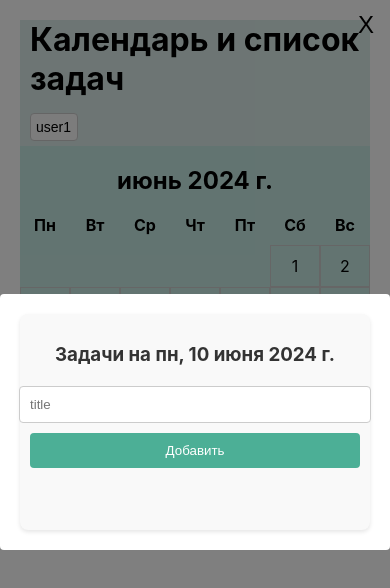
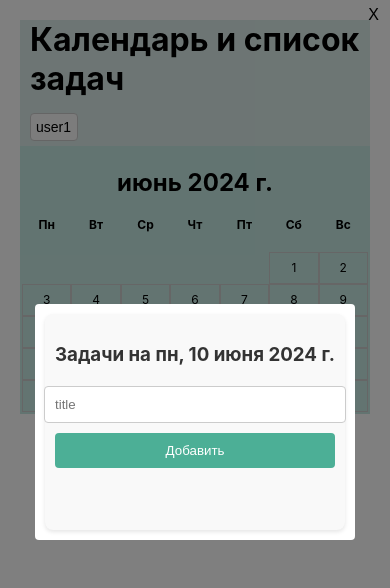
Before and after one commit to Elena-1405/to-do-calendar-new, a React (Create React App) app: page / in a window 390 px wide. Both pictures are taken after a click on the element "10". Shown: the top 588 px of the page. Built offline with nearby package versions, Linux system fonts and the light colour scheme.

Commit message:
media queries

```diff
--- a/src/components/calendar/calendar.module.css
+++ b/src/components/calendar/calendar.module.css
@@ -1,5 +1,3 @@
-
-
 .calendar {
   display: flex;
   flex-direction: column;
@@ -50,3 +48,22 @@
 .dayEmpty {
   background-color: transparent;
 }
+
+@media (max-width: 480px) {
+  .weekDay, .day, .dayEmpty {
+    font-size: 12px;
+    height: 30px;
+  }
+
+  .weekDays {
+    margin-bottom: 5px;
+  }
+
+  .calendar {
+    padding: 2px;
+  }
+
+  .days {
+    grid-template-columns: repeat(7, 1fr);
+  }
+}
--- a/src/components/modal/modal.module.css
+++ b/src/components/modal/modal.module.css
@@ -27,3 +27,29 @@
     font-size: 1.5rem;
     cursor: pointer;
   }
+
+  @media (max-width: 768px) {
+    .modal {
+      padding: 15px;
+      max-width: 400px;
+    }
+
+    .closeButton {
+      font-size: 1.25rem;
+      top: 8px;
+      right: 8px;
+    }
+  }
+
+  @media (max-width: 480px) {
+    .modal {
+      padding: 10px;
+      max-width: 300px;
+    }
+
+    .closeButton {
+      font-size: 1rem;
+      top: 5px;
+      right: 5px;
+    }
+  }
```
